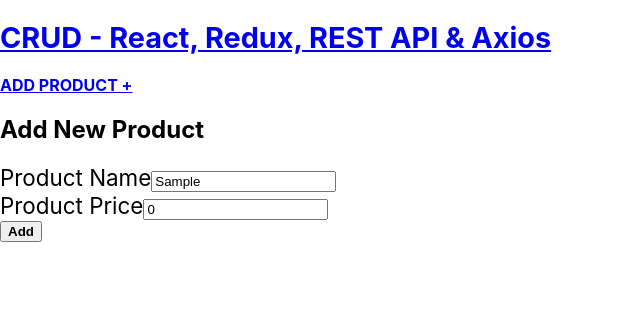
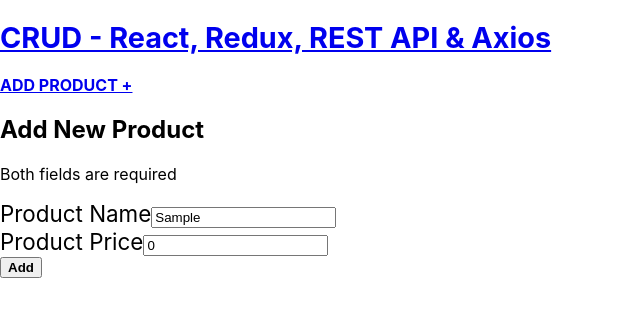
Before and after one commit to fcogallegos/reduxcrud_react, a React (Create React App) app: page /products/new in a window 1280 px wide. Both pictures are taken after typing "Sample" into the empty fields and a click on the button "Add". Shown: the top 316 px of the page, without its empty margins (0-640 px from the left). Built offline with nearby package versions, Linux system fonts and the light colour scheme; the HTML template or start-up script is replaced by a standard one.

Commit message:
showing the alert in NewProduct

```diff
--- a/src/components/NewProduct.js
+++ b/src/components/NewProduct.js
@@ -17,7 +17,7 @@
     //to access at state of store
     const loading = useSelector( state => state.products.loading );
     const error = useSelector( state => state.products.error );
-    console.log(loading);
+    const alert = useSelector( state => state.alert.alert );
 
     //send call the action of productAction
     const addProduct = product => dispatch( createNewProductAction(product) );
@@ -60,6 +60,8 @@
                         <h2 className="text-center mb-4 font-weight-bold">
                             Add New Product
                         </h2>
+
+                        { alert ? <p className={alert.classes}>{alert.msg}</p> : null }
 
                         <form
                             onSubmit={submitNewProduct}
```
